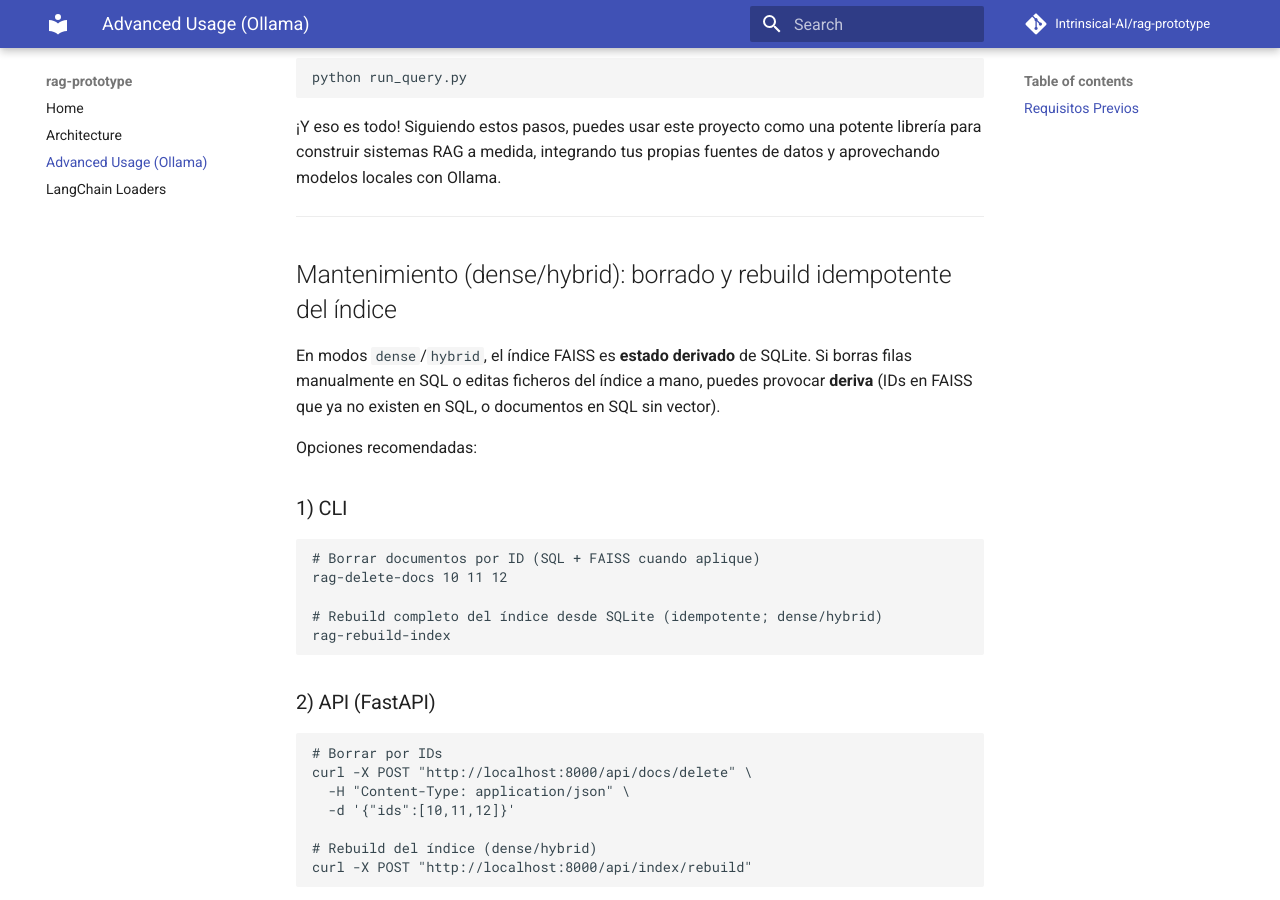
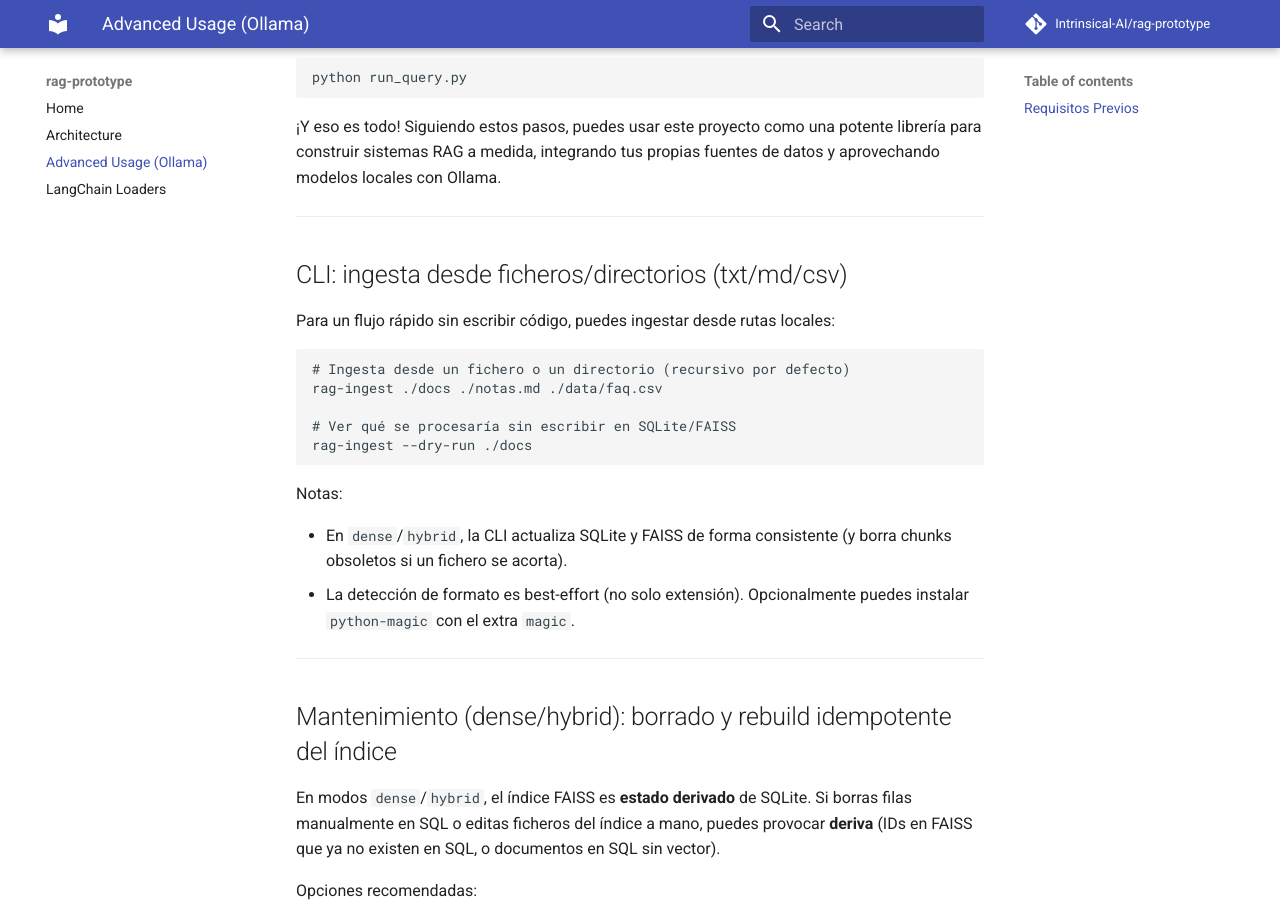
Before and after one commit to Intrinsical-AI/rag-prototype, an MkDocs documentation site: the page built from docs/custom_usage_guide.md, in a window 1280 px wide and 900 px high, scrolled down 3720 px. Built offline with MkDocs 1.6.1 and Material for MkDocs 9.7.7, drawn with Linux system fonts in a browser that asks for light colours; comment, search, counter and statistics services are not loaded.

Commit message:
docs: document rag-ingest and optional python-magic
- README: add rag-ingest to CLI commands and mention magic extra
- custom usage guide: add a CLI ingestion section

````diff
--- a/docs/custom_usage_guide.md
+++ b/docs/custom_usage_guide.md
@@ -178,6 +178,25 @@ python run_query.py
 
 ---
 
+## CLI: ingesta desde ficheros/directorios (txt/md/csv)
+
+Para un flujo rápido sin escribir código, puedes ingestar desde rutas locales:
+
+```bash
+# Ingesta desde un fichero o un directorio (recursivo por defecto)
+rag-ingest ./docs ./notas.md ./data/faq.csv
+
+# Ver qué se procesaría sin escribir en SQLite/FAISS
+rag-ingest --dry-run ./docs
+```
+
+Notas:
+
+* En `dense`/`hybrid`, la CLI actualiza SQLite y FAISS de forma consistente (y borra chunks obsoletos si un fichero se acorta).
+* La detección de formato es best-effort (no solo extensión). Opcionalmente puedes instalar `python-magic` con el extra `magic`.
+
+---
+
 ## Mantenimiento (dense/hybrid): borrado y rebuild idempotente del índice
 
 En modos `dense`/`hybrid`, el índice FAISS es **estado derivado** de SQLite. Si borras filas manualmente en SQL o editas ficheros del índice a mano, puedes provocar **deriva** (IDs en FAISS que ya no existen en SQL, o documentos en SQL sin vector).
````
Also changed, not shown: README.md (+11 -0 lines).
